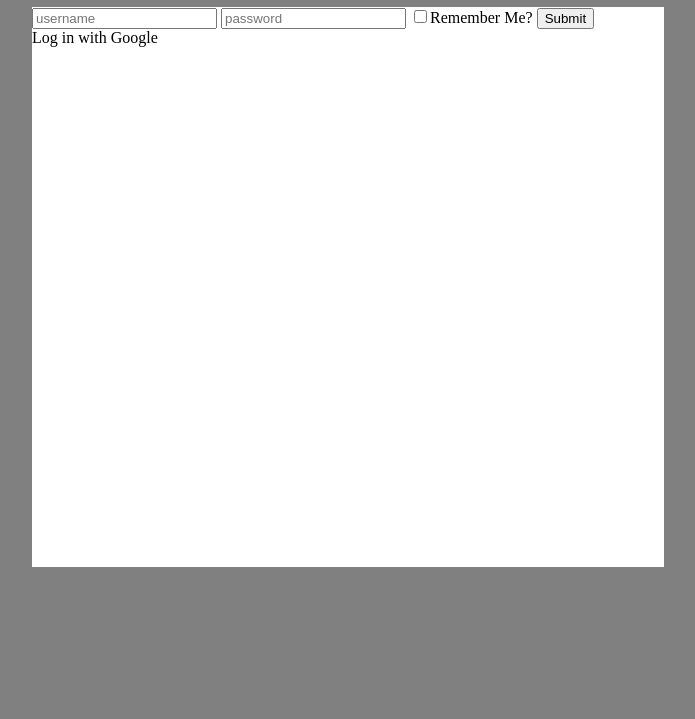
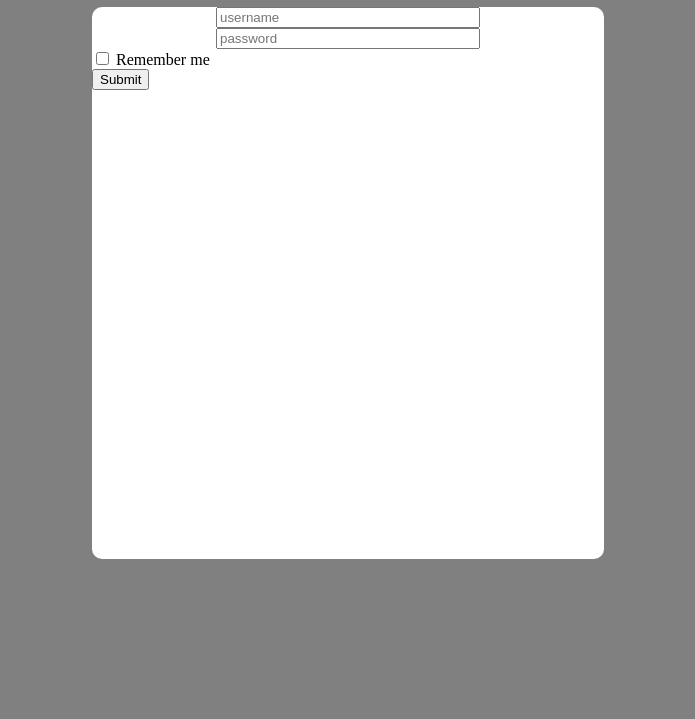
Before and after one commit to stardo123/Tutorment, a plain HTML site: page quiz.html in a window 1280 px wide. Shown: the part 81-800 px from the top of the page, without its empty margins (292-987 px from the left). Drawn offline with Linux system fonts and the light colour scheme.

Commit message:
3/5/2023

```diff
--- a/quiz.html
+++ b/quiz.html
@@ -1,18 +1,35 @@
 <!DOCTYPE html>
 <head>
     <link rel="stylesheet" href="styles/quiz.css"/>
+    <script src="https://accounts.google.com/gsi/client" async defer></script>
 </head>
 <body>
     <h1>Log-In</h1>
     <div id="login_box">
         <form id="login">
-            <input id="username" type="text" placeholder="username" label="username" autocomplete="username"/>
-            <input id="password" type="password" placeholder="password" label="password" autocomplete="current-password"/>
-            <input id="remember" type="checkbox" placeholder="remember" label="remember">Remember Me?</input>
+            <input id="username" class="text" type="text" placeholder="username" label="username" autocomplete="username"/>
+            <input id="password" class="text" type="password" placeholder="password" label="password" autocomplete="current-password"/>
+            <input id="remember" type="checkbox" placeholder="remember" name="remember"/>
+            <label for="remember">Remember me</label>
             <input id="submit" type="submit" placeholder="Log In"/>
         </form>
-        <div id="apiLogins">
-            <div id="google">Log in with Google</div>
+        <div id="g_id_onload"
+            data-client_id="110710507095-amsm07ueiso3ocup1gl8kk781q12kivh.apps.googleusercontent.com"
+            data-context="signin"
+            data-ux_mode="popup"
+            data-callback="login()"
+            data-auto_select="true"
+            data-itp_support="true">
+        </div>
+
+        <div class="g_id_signin"
+            data-type="standard"
+            data-shape="pill"
+            data-theme="outline"
+            data-text="signin_with"
+            data-size="medium"
+            data-logo_alignment="left"
+            data-width="60px">
         </div>
     </div>
 </body>
--- a/styles/quiz.css
+++ b/styles/quiz.css
@@ -7,8 +7,22 @@ body{
 }
 #login_box{
     background-color: white;
-    height: 70vh;
-    width:50%;
-    margin:auto;
-    /* flex-direction: column; */
+    height: 69vh;
+    size: 40px;
+    width: 40vw;
+    border-radius: 10px;
 }
+input{
+    display: block;
+}
+.text{
+    width: 50%;
+    margin: auto;
+}
+#remember{
+    display: inline-block;
+}
+.g_id_signin{
+
+width: 200px;
+}
--- a/styles/quizInput.css
+++ b/styles/quizInput.css
@@ -5,3 +5,7 @@ body{
     flex-wrap:wrap;
     align-items:center;
 }
+
+#h1{
+    size: 40px;
+}
```
Also changed, not shown: quizInput.html (+5 -1 lines), 1 other file.
